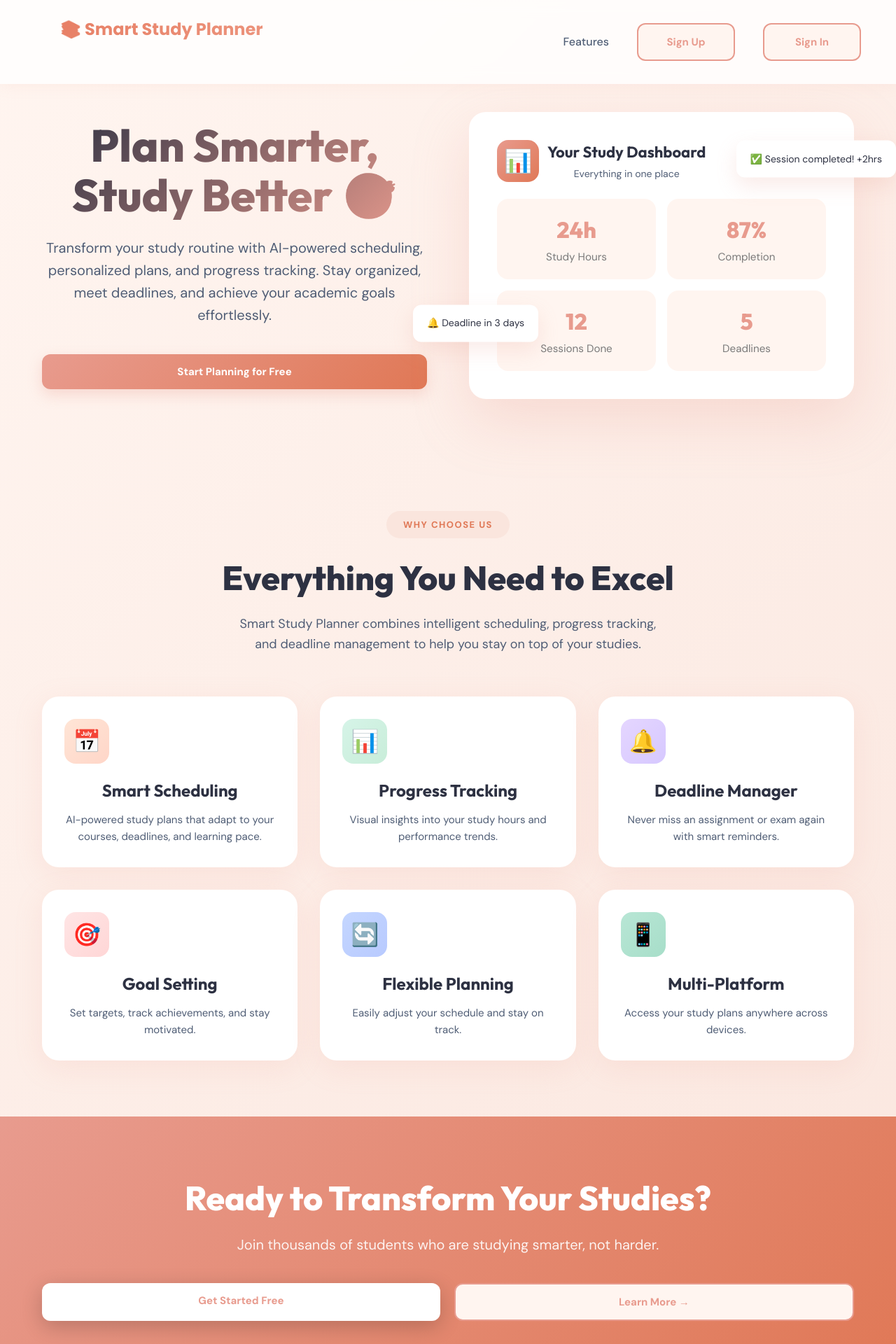
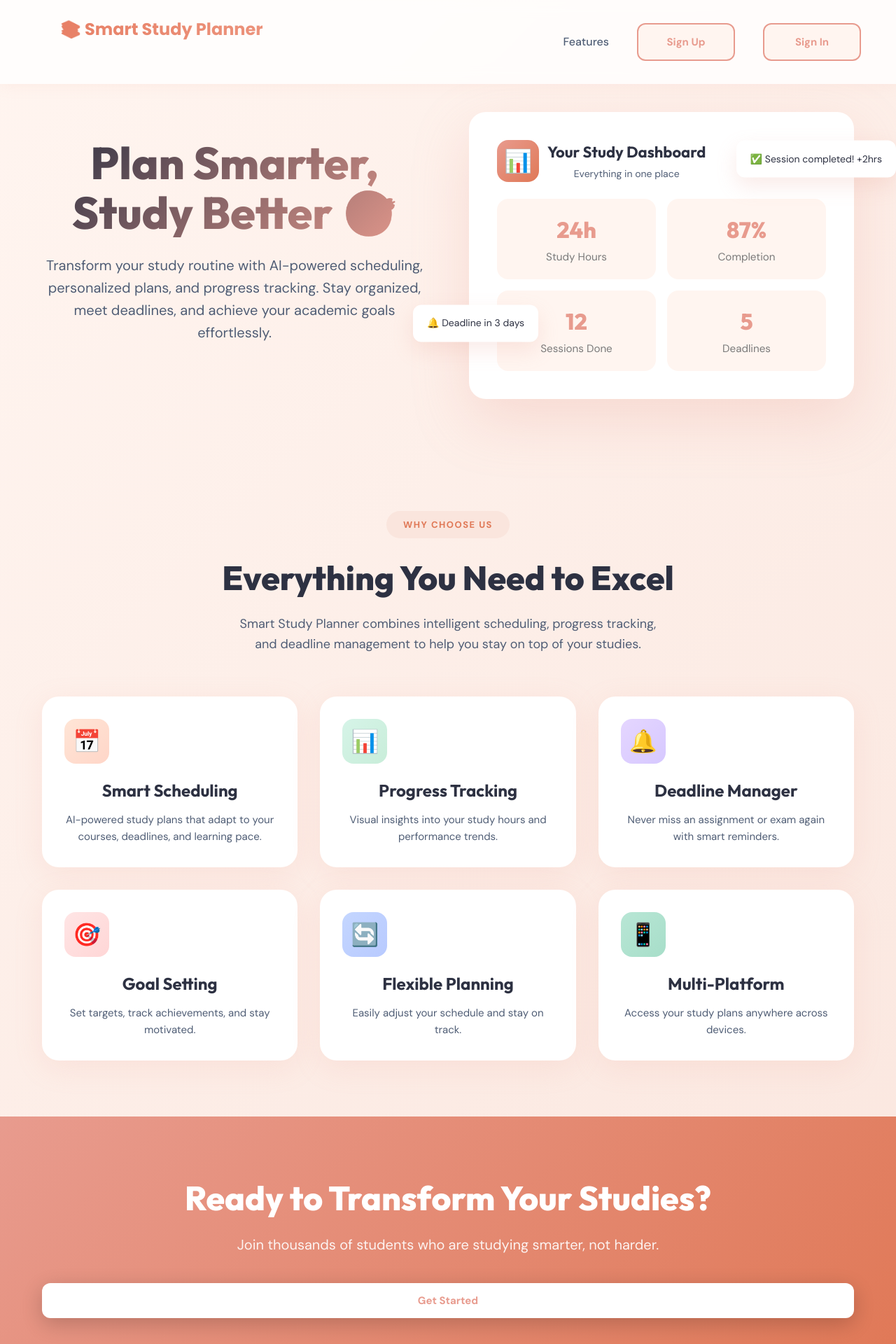
Before and after one commit to Joudbadar/smart-study-planner, a React (Vite) app in the folder frontend/: page / in a window 1280 px wide. Shown: the top 1920 px of the page at 70% size. Built offline with nearby package versions, Linux system fonts and the light colour scheme; no server answers.

Commit message:
updated welcome page

```diff
--- a/frontend/src/welcomepage.jsx
+++ b/frontend/src/welcomepage.jsx
@@ -29,11 +29,7 @@ export default function WelcomePage() {
               Transform your study routine with AI-powered scheduling, personalized plans, and progress tracking.
               Stay organized, meet deadlines, and achieve your academic goals effortlessly.
             </p>
-            <div className="hero-buttons">
-              <Link to="/create-account" className="btn btn-primary">
-                Start Planning for Free
-              </Link>
-            </div>
+
           </div>
 
           <div className="hero-visual">
@@ -146,8 +142,8 @@ export default function WelcomePage() {
             Join thousands of students who are studying smarter, not harder.
           </p>
           <div className="cta-buttons">
-            <Link to="/create-account" className="btn btn-white">Get Started Free</Link>
-            <a href="#" className="btn btn-secondary">Learn More →</a>
+            <Link to="/create-account" className="btn btn-white">Get Started</Link>
+
           </div>
         </section>
 
```
